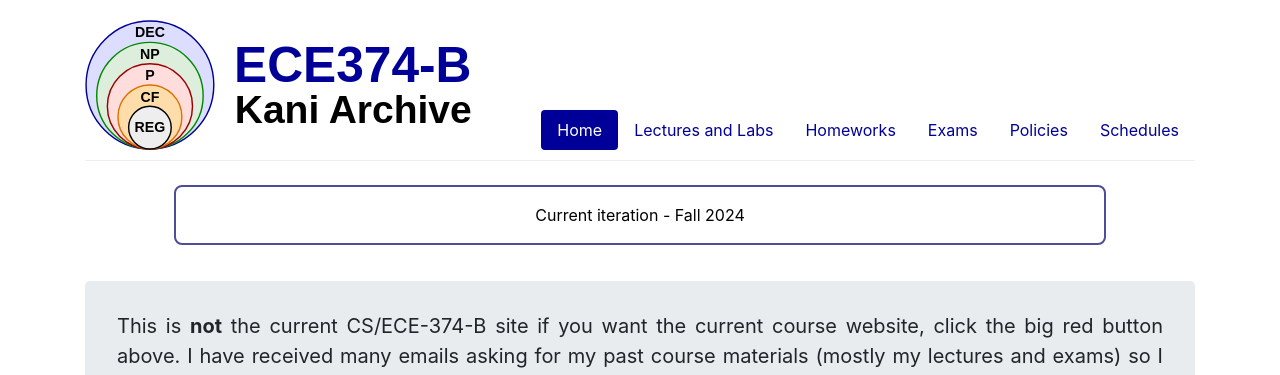
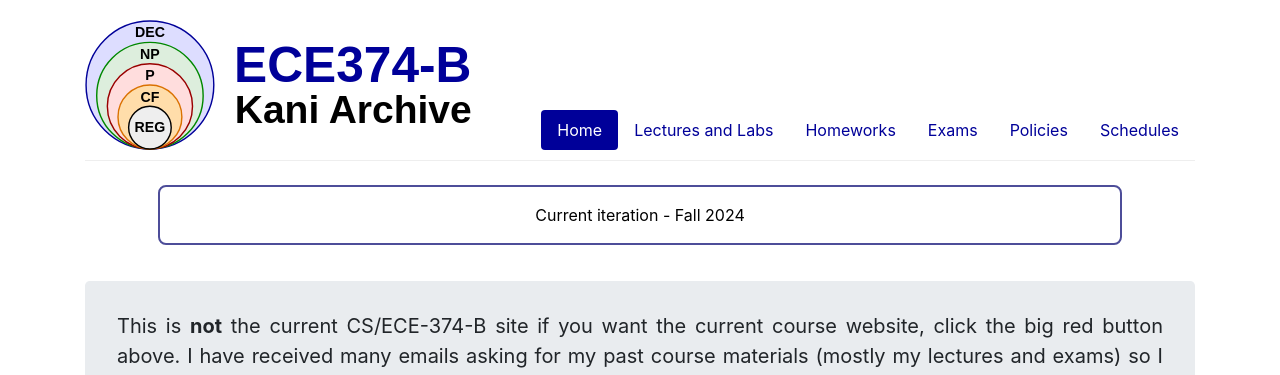
Before and after one commit to UIUC-ECE374B/su25, a Jekyll site: the page built from index.html, in a window 1280 px wide. Shown: the top 375 px of the page. Built offline with Jekyll 4.4.1, drawn with Linux system fonts in a browser that asks for light colours.

Commit message:
Slight fix to button

```diff
--- a/css/group.scss
+++ b/css/group.scss
@@ -265,7 +265,7 @@ svg {
     font-size: 16px;
     margin: 4px 2px;
     transition-duration: 0.4s;
-    min-width: 932px;
+    min-width: 964px;
     cursor: pointer;
   }
 
```
